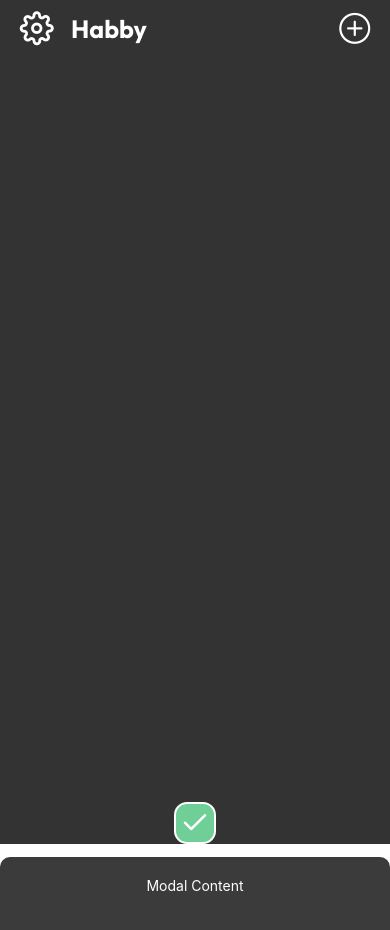
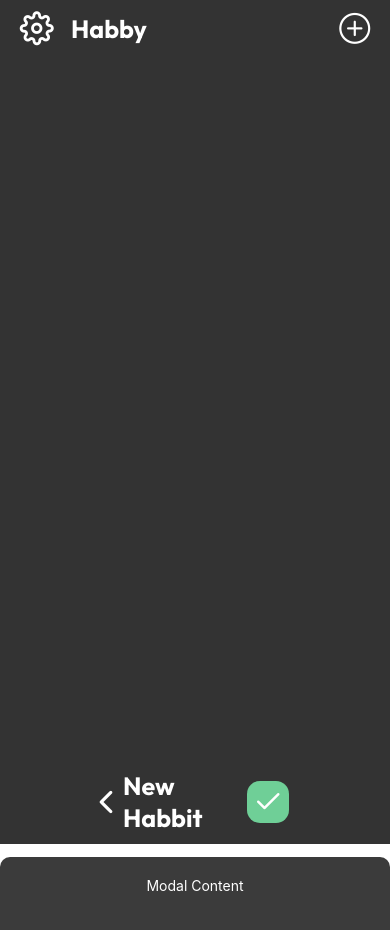
Before and after one commit to Yury-Scherbatyuk/habby-app, a React Native app: screen / in a window 390 px wide. Shown: the top 930 px of the page. Built offline with nearby package versions, Linux system fonts and the light colour scheme.

Commit message:
Implemented top bar for a new screen (visible on the main), no routing added

```diff
--- a/App.tsx
+++ b/App.tsx
@@ -5,6 +5,7 @@ import SettingsModal from './src/components/SettingsModal'
 import CoreSquare from './src/components/CoreSquare'
 import { SquareSizes, CoreIcons } from './src/constants'
 import { Colors } from './src/colors'
+import ManageHabbit from './src/pages/ManageHabbit'
 
 export default function App() {
   const [settingsVisible, setSettingsVisible] = useState(false)
@@ -20,14 +21,7 @@ export default function App() {
         handleSettingsClick={handleSettingsClick}
       />
       <SettingsModal settingsVisible={settingsVisible} />
-      <CoreSquare
-        color={Colors.green.bright}
-        size={SquareSizes.Big}
-        icon={CoreIcons.Tick}
-        isHighlited={true}
-        iconSize={30}
-        iconColor={Colors.white}
-      />
+      <ManageHabbit />
     </SafeAreaView>
   )
 }
--- a/src/constants.ts
+++ b/src/constants.ts
@@ -40,5 +40,9 @@ export const CoreIcons: CoreIconsSet = {
   Plus: {
     name: "pluscircleo",
     library: IconLibraries.AntDesign
+  },
+  Back: {
+    name: "chevron-back",
+    library: IconLibraries.Ionicons
   }
 } as const;
--- /dev/null
+++ b/src/pages/ManageHabbit.tsx
@@ -0,0 +1,64 @@
+import { View, Animated, Text, StyleSheet, TextInput } from 'react-native'
+import CoreIcon from '../components/CoreIcon'
+import { CoreIcons, SquareSizes } from '../constants'
+import CoreSquare from '../components/CoreSquare'
+import { Colors } from '../colors'
+import React from 'react'
+import { useFonts } from 'expo-font'
+
+export default function ManageHabbit() {
+  const [text, onChangeText] = React.useState('Useless Text')
+  const [number, onChangeNumber] = React.useState('')
+  const [fontsLoaded] = useFonts({
+    'Outfit-Bold': require('../assets/fonts/Outfit-Bold.ttf'),
+  })
+  return (
+    <View>
+      <View style={styles.navContainer}>
+        <CoreIcon icon={CoreIcons.Back} size={34} color="white" />
+        <Text style={styles.heading}>New Habbit</Text>
+        {/* <View style={styles.space} /> */}
+        <CoreSquare
+          color={Colors.green.bright}
+          size={SquareSizes.Big}
+          icon={CoreIcons.Tick}
+          isHighlited={false}
+          iconSize={30}
+          iconColor={Colors.white}
+        />
+        {/* <TextInput
+          style={styles.input}
+          onChangeText={onChangeNumber}
+          value={number}
+          placeholder="useless placeholder"
+          keyboardType="numeric"
+        /> */}
+        {/* <CoreIcon icon={CoreIcons.Back} size={34} color="white" /> */}
+      </View>
+    </View>
+  )
+}
+
+const styles = StyleSheet.create({
+  navContainer: {
+    flexDirection: 'row',
+    justifyContent: 'space-between',
+    alignItems: 'center',
+    padding: 10,
+    width: '95%',
+  },
+  heading: {
+    color: 'white',
+    fontFamily: 'Outfit-Bold',
+    fontSize: 25,
+  },
+  space: {
+    width: '30%',
+  },
+  input: {
+    height: 40,
+    margin: 12,
+    borderWidth: 1,
+    padding: 10,
+  },
+})
```
Also changed, not shown: package.json (+7 -6 lines), 2 other files (tests, documents, lock files or other folders).
